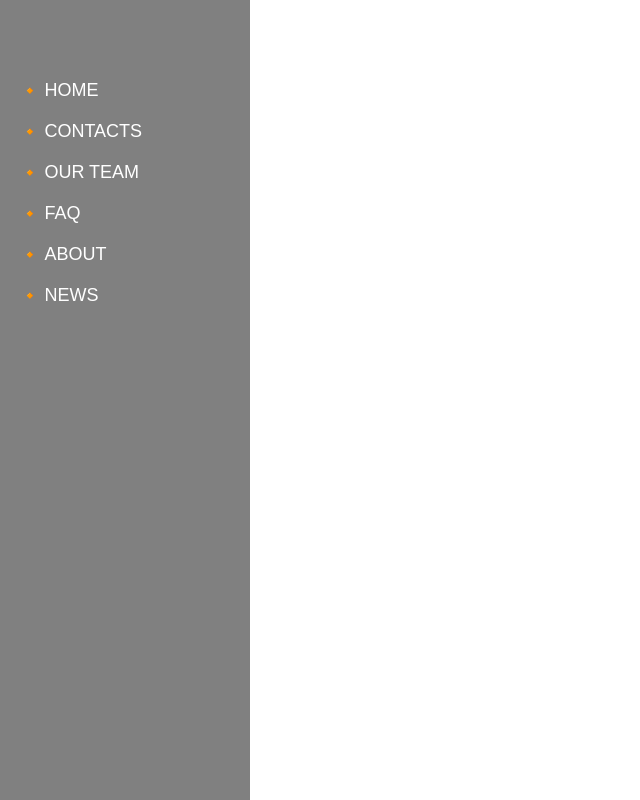
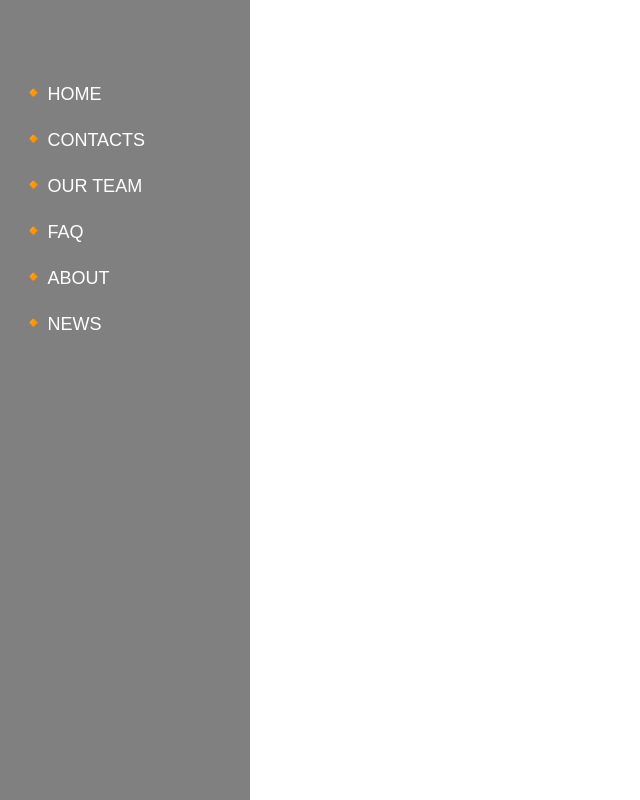
Before and after one commit to IvanBielozorov/HW-27, a plain HTML site: page index.html in a window 1280 px wide. Shown: the whole page, without its empty margins (0-640 px from the left). Drawn offline with Linux system fonts and the light colour scheme.

Commit message:
Homework 27 done

```diff
--- a/css/styles.css
+++ b/css/styles.css
@@ -1,14 +1,18 @@
 * {
     box-sizing: border-box;
-}
-a {
-    text-decoration: none;
 }
 body {
   margin: 0;
   font-family: Arial, sans-serif;
 }
-
+a {
+    text-decoration: none;
+}
+ul, ol {
+  list-style: none;
+  padding: 0;
+  margin: 0;
+}
 .menu {
 position: fixed;
 top: 0;
@@ -18,15 +22,11 @@ body {
 background-color: gray;
 overflow: hidden;
 transition: width 0.3s ease;
-    z-index: 1000;
+z-index: 2;
 }
-
-  /* При наведенні — розширюємо меню */
 .menu:hover {
   width: 250px;
 }
-
-  /* Вертикальний напис "MENU HERE" */
 .menu-label {
   position: absolute;
   top: 50%;
@@ -39,41 +39,29 @@ body {
   transition: opacity 0.3s ease;
   padding-right: 40px;
 }
-
-  /* Ховаємо напис при наведенні */
 .menu:hover .menu-label {
   opacity: 0;
 }
-
-  /* Блок з меню */
 .menu-content {
   opacity: 0;
   padding: 80px 20px 20px;
   transition: opacity 0.3s ease 0.1s;
 }
-
-  /* Показуємо меню при наведенні */
 .menu:hover .menu-content {
   opacity: 1;
 }
-
-  .menu-list {
-    list-style: none;
-    padding: 0;
-    margin: 0;
-  }
-
 .menu-item {
   margin-bottom: 20px;
 }
-
 .menu-link {
   color: white;
-    text-decoration: none;
   font-size: 18px;
 }
-
+.menu-link:hover {
+  color: rgb(217, 155, 39);
+}
 .menu-item::before {
-    content: "🔸 ";
+  content: "\1F538";
+  font-size: 22px;
   color: orange;
 }
```
Lines whose indentation alone changed are shown as unchanged.
